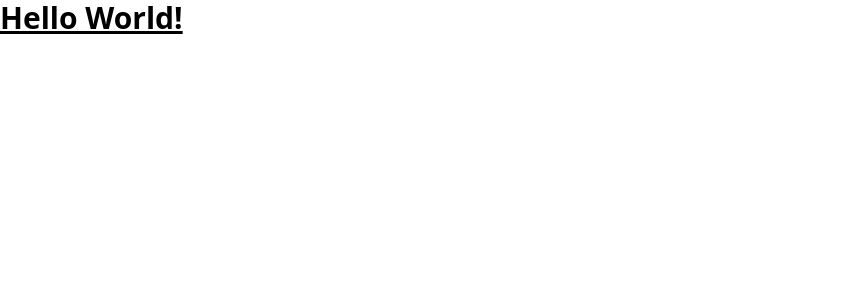
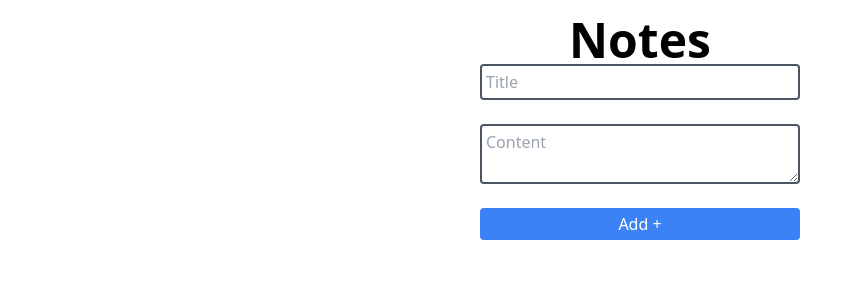
Before and after one commit to erdaboss99/NextJs-Prisma-Tailwind-Notes, a Next.js app: page / in a window 1280 px wide. Shown: the top 300 px of the page, without its empty margins (0-863 px from the left). Built offline with nearby package versions, Linux system fonts and the light colour scheme.

Commit message:
Create basic UI

```diff
--- a/src/pages/index.tsx
+++ b/src/pages/index.tsx
@@ -1,7 +1,43 @@
-export default function Home() {
+import type { NextPage } from 'next';
+import { useState } from 'react';
+
+interface FormData {
+	title: string;
+	content: string;
+	id: string;
+}
+
+const Home: NextPage = () => {
+	const [form, setForm] = useState<FormData>({ title: '', content: '', id: '' });
 	return (
 		<>
-			<h1 className='text-3xl font-bold underline'>Hello World!</h1>
+			<h1 className='text-center font-bold text-5xl mt-4'>Notes</h1>
+			<form
+				onSubmit={(e) => {
+					e.preventDefault();
+				}}
+				className='w-auto min-w-[25%] max-w-min mx-auto space-y-6 flex flex-col items-stretch'>
+				<input
+					type='text'
+					placeholder='Title'
+					value={form.title}
+					onChange={(e) => setForm({ ...form, title: e.target.value })}
+					className='border-2 rounded border-gray-600 p-1'
+				/>
+
+				<textarea
+					placeholder='Content'
+					value={form.content}
+					onChange={(e) => setForm({ ...form, content: e.target.value })}
+					className='border-2 rounded border-gray-600 p-1'
+				/>
+
+				<button type='submit' className='bg-blue-500 text-white rounded p-1'>
+					Add +
+				</button>
+			</form>
 		</>
 	);
-}
+};
+
+export default Home;
```
